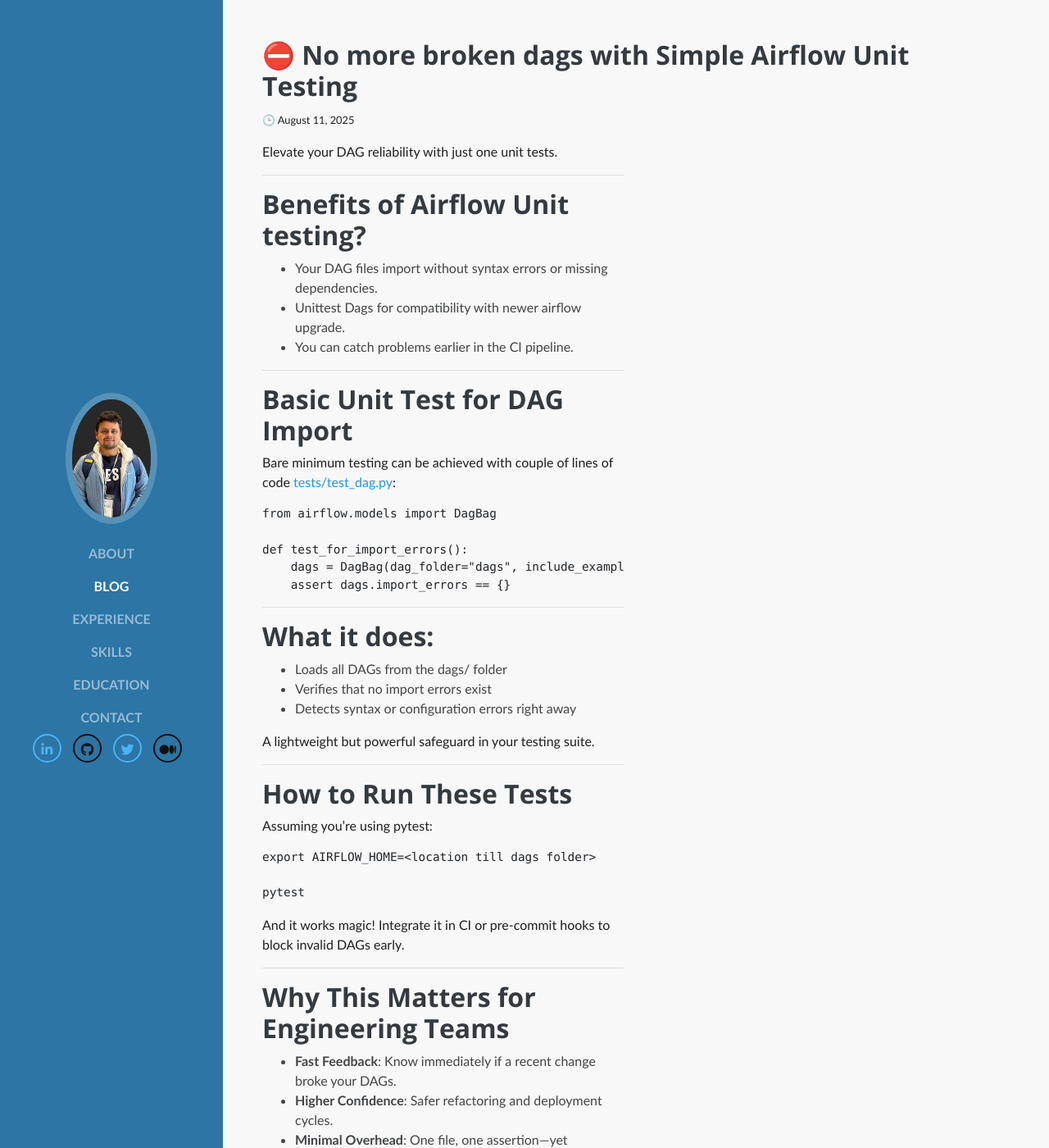
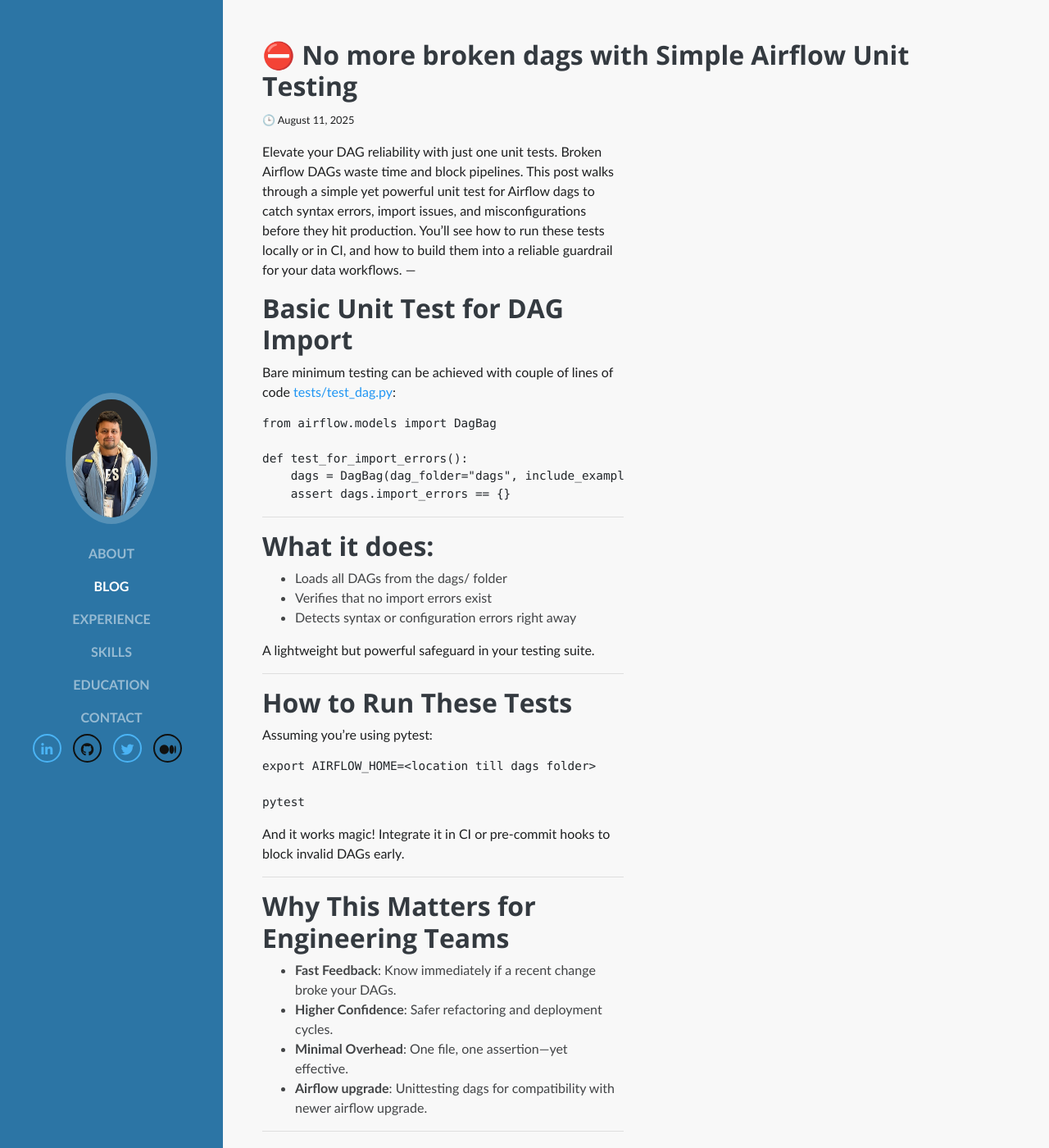
Before and after one commit to soyelherein/soyelherein.github.io, a Jekyll site: the page built from _posts/2025-08-11-airflow-unit-testing.md, in a window 1280 px wide and 1400 px high. Shown: the whole window at 82% size. Built offline with Jekyll 4.4.1, drawn with Linux system fonts in a browser that asks for light colours; nearby versions of some CDN libraries; some web fonts are replaced; comment, search, counter and statistics services are not loaded.

Commit message:
update layout

```diff
--- a/_layouts/bootstrap-post.html
+++ b/_layouts/bootstrap-post.html
@@ -19,7 +19,7 @@
 
 
     <link rel="shortcut icon" href="{{ 'img/blog-solid.ico' | relative_url }}">
-    <title>Task Synchronization in Airflow: Achieving Task Completion Before the Next DAG Execution</title>
+    <title>soyel alam</title>
 
     <!-- Global stylesheets -->
     <link href="{{ '/css/bootstrap/bootstrap.min.css' | relative_url }}" rel="stylesheet">
--- a/_posts/2025-08-11-airflow-unit-testing.md
+++ b/_posts/2025-08-11-airflow-unit-testing.md
@@ -6,15 +6,7 @@
 ---
 
 > Elevate your DAG reliability with just one unit tests.
-
----
-
-##  Benefits of Airflow Unit testing?
-
-- Your DAG files import without syntax errors or missing dependencies.
-- Unittest Dags for compatibility with newer airflow upgrade.
-- You can catch problems earlier in the CI pipeline.
-
+Broken Airflow DAGs waste time and block pipelines. This post walks through a simple yet powerful unit test for Airflow dags to catch syntax errors, import issues, and misconfigurations before they hit production. You'll see how to run these tests locally or in CI, and how to build them into a reliable guardrail for your data workflows.
 ---
 
 ##  Basic Unit Test for DAG Import
@@ -55,6 +47,7 @@
 - **Fast Feedback**: Know immediately if a recent change broke your DAGs.
 - **Higher Confidence**: Safer refactoring and deployment cycles.
 - **Minimal Overhead**: One file, one assertion—yet effective.
+- **Airflow upgrade**: Unittesting dags for compatibility with newer airflow upgrade.
 
 ---
 
```
